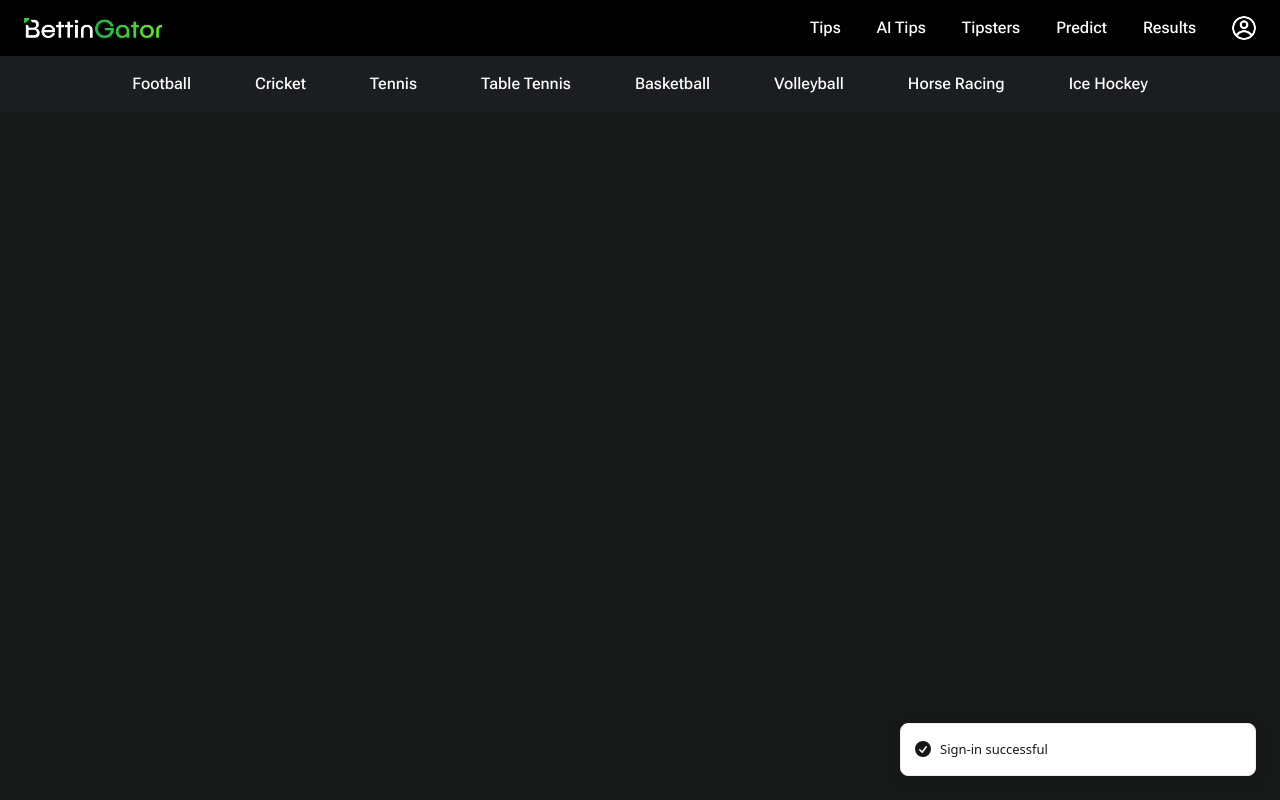
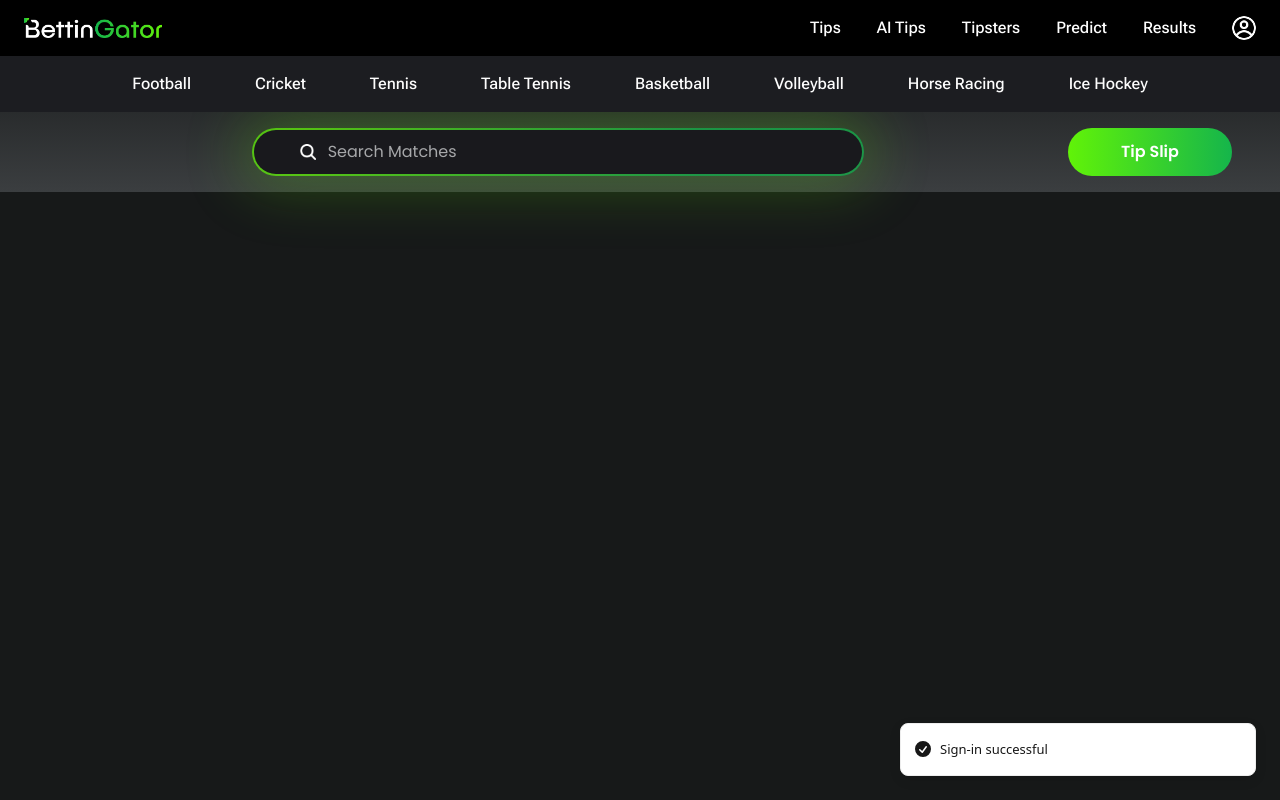
Before and after one commit to guptaRishi00/bet, a React (Vite) app: page /sign-in in a window 1280 px wide. Both pictures are taken after a click on the button "Sign In". Built offline with nearby package versions, Linux system fonts and the light colour scheme; a web font is replaced by a local one.

Commit message:
search components

```diff
--- a/src/customComponents/SecondTopbarHeaderBreadcrumb.tsx
+++ b/src/customComponents/SecondTopbarHeaderBreadcrumb.tsx
@@ -1,6 +1,6 @@
 export function SecondTopbarHeaderBreadcrumb() {
   return (
-    <div className="w-full h-[56px] bg-[#1C1D21] text-[#FDFDFD] flex justify-center items-center">
+    <div className="w-full h-[56px] bg-[#1C1D21] text-[#FDFDFD] flex justify-center items-center z-[90]">
       <ul className="flex gap-16 items-center justify-center font-roboto_flex font-medium text-[16px] leading-[24px] tracking-[0]">
         <li className="cursor-pointer hover:text-[#61F308]">Football</li>
         <li className="cursor-pointer hover:text-[#61F308]">Cricket</li>
--- a/src/customComponents/TopbarHeader.tsx
+++ b/src/customComponents/TopbarHeader.tsx
@@ -7,7 +7,7 @@ import { useNavigate } from 'react-router-dom';
 export function TopbarHeader() {
   const navigate = useNavigate();
   return (
-    <div className="w-full h-[56px] bg-[#000000] flex justify-between items-center text-white">
+    <div className="w-full h-[56px] bg-[#000000] flex justify-between items-center text-white z-[100]">
       <div>
         <img
           onClick={() => {
--- a/src/pages/home-page/index.tsx
+++ b/src/pages/home-page/index.tsx
@@ -1,5 +1,7 @@
 import { SecondTopbarHeaderBreadcrumb } from '@/customComponents/SecondTopbarHeaderBreadcrumb';
 import { TopbarHeader } from '@/customComponents/TopbarHeader';
+import search_icon from '@/assets/search_icon.png';
+import { GradientBackgroundButton } from '@/customComponents/GradientBackgroundButton';
 
 export default function HomePage() {
   console.log('HomePage');
@@ -10,8 +12,41 @@ export default function HomePage() {
         <TopbarHeader />
         {/* second top bar */}
         <SecondTopbarHeaderBreadcrumb />
+        {/* overall padding for all both x side */}
+        <div className="w-full px-12 flex flex-col items-start">
           {/* search bar  */}
-        <div></div>
+          <div className="w-full flex items-center py-4">
+            {/* Centered Search Bar */}
+            <div className="flex-grow flex justify-center">
+              <div className="w-[60%] max-w-[860px] min-w-[400px]">
+                <div
+                  style={{
+                    boxShadow: '0px 0px 60px 10px rgba(97, 243, 8, 0.25)',
+                  }}
+                  className="inset-0 p-[2px] border-transparent rounded-[30px] custom-border"
+                >
+                  <div className="w-full flex items-center bg-[#19191d] px-[18px] py-2 border-2 border-transparent p-4 rounded-[28px] pl-11">
+                    <img src={search_icon} alt="search_icon" className="h-4 mr-3" />
+                    <input
+                      type="text"
+                      id="search"
+                      name="search"
+                      placeholder="Search Matches"
+                      className="w-full bg-inherit outline-none text-white font-poppins placeholder:font-poppins font-normal text-[16px] leading-[24px] tracking-[0] placeholder:text-[#A7A8AA] placeholder:opacity-100"
+                    />
+                  </div>
+                </div>
+              </div>
+            </div>
+
+            {/* Tip Slip Button aligned to right */}
+            <div className="ml-auto">
+              <GradientBackgroundButton className="h-full py-3 w-[164px]">
+                Tip Slip
+              </GradientBackgroundButton>
+            </div>
+          </div>
+
           {/* hero image section */}
           <div></div>
           {/* previous tips */}
@@ -34,5 +69,6 @@ export default function HomePage() {
           <div></div>
         </div>
       </div>
+    </div>
   );
 }
```
Also changed, not shown: src/assets/search_icon.png (added). Lines whose indentation alone changed are shown as unchanged.
